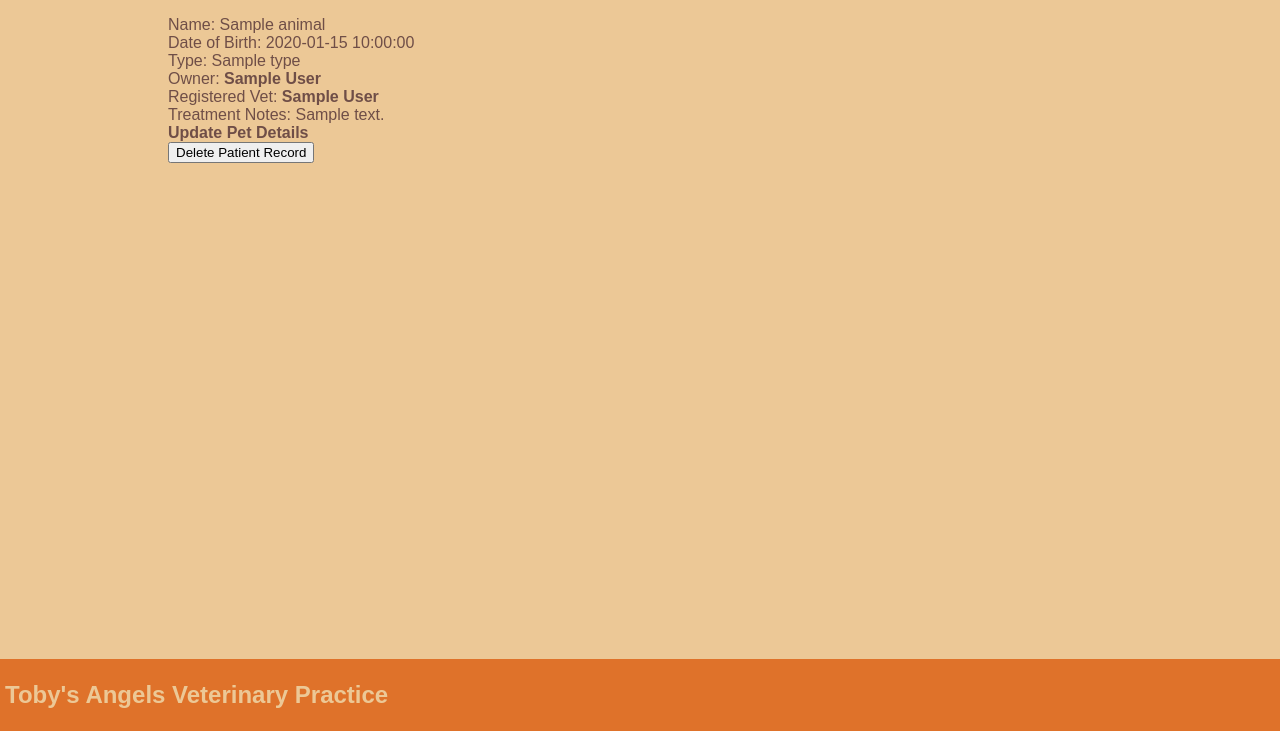
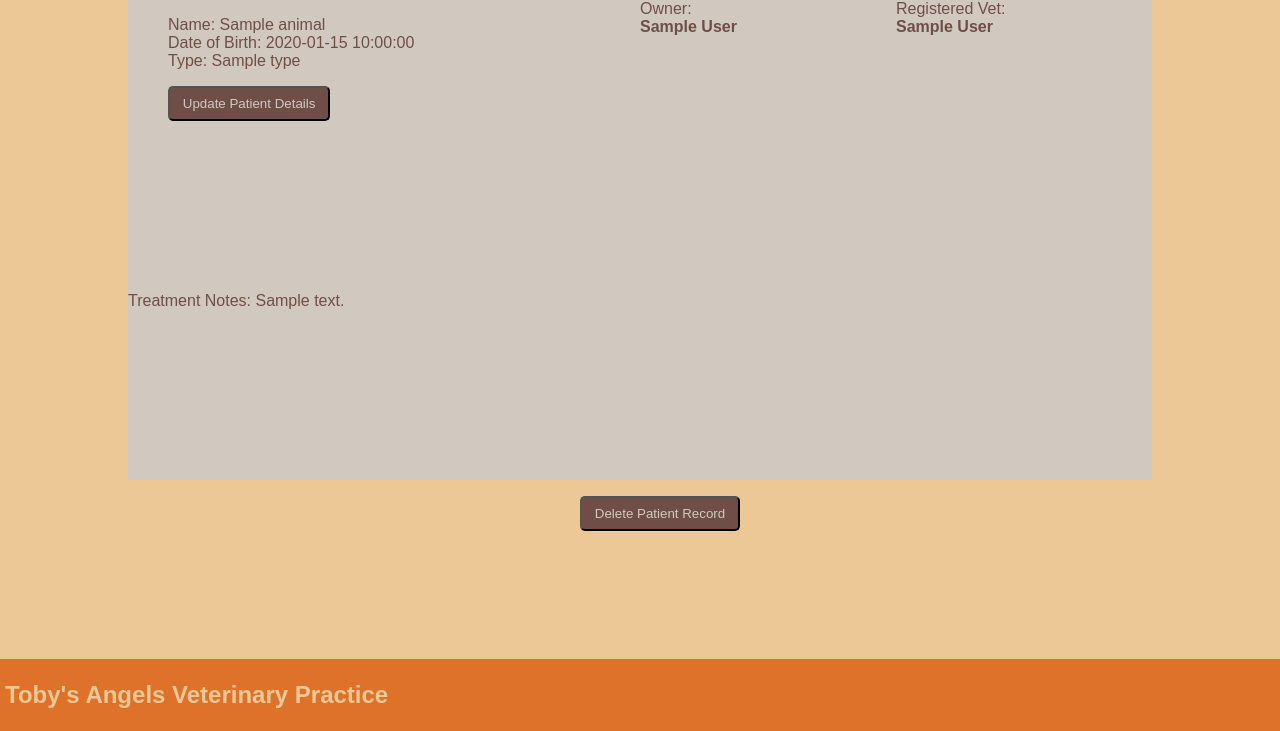
Before and after one commit to IronsideF/vet_manager_flask_project, a Flask app: page /animals/1 in a window 1280 px wide. Shown: the part 69-800 px from the top of the page. Run offline with Flask 2, Linux system fonts and the light colour scheme; a database or web service that is not in the repository returns one stand-in record (values such as "Sample title"); some libraries are stand-ins or nearby versions.

Commit message:
completed initial styling

```diff
--- a/static/style.css
+++ b/static/style.css
@@ -191,6 +191,24 @@ ul {
     margin-left: 40px;
 }
 
+.owner-details {
+    display: flex;
+    flex-direction: column;
+}
+
+.owner-details button {
+    margin-left: 40px;
+    margin-top: 10px;
+}
+
+.animal-details {
+    display: flex;
+    flex-direction: column;
+}
+.animal-details button {
+    margin-left: 40px;
+}
+
 .delete-form {
     margin-left: 40px;
     margin-top: 2vh;
@@ -217,9 +235,6 @@ ul {
     padding: 1vh 1vw;
 }
 
-
-
-
 .relational-list ul {
     overflow:auto;
     background-color: var(--background-color);
@@ -228,6 +243,17 @@ ul {
     padding-left: 10vh;
     display: flex;
     flex-direction: column;
+}
+
+.animal-page {
+    background-color: var(--standout-color);
+    height: 60vh;
+    display: grid;
+    grid-template-columns: 50% 25% 25%;
+}
+
+.notes {
+    grid-column: 1 / span 3;
 }
 
 footer {
--- a/templates/animals/show.html
+++ b/templates/animals/show.html
@@ -1,14 +1,24 @@
 {% extends 'base.html' %}{% block content %}
+<div class="animal-page">
+    <div class="animal-details">
     <ul>
         <li>Name: {{ animal.name }}</li>
         <li>Date of Birth: {{ animal.dob }}</li>
         <li>Type: {{ animal.type }}</li>
-        <li>Owner: <a href="/owners/{{animal.owner.id}}">{{animal.owner.first_name}} {{animal.owner.last_name}}</a></li>
-        <li>Registered Vet: <a href="/vets/{{animal.vet.id}}">{{animal.vet.first_name}} {{animal.vet.last_name}}</a></li>
-        <li>Treatment Notes: {{animal.treatment_notes}}</li>
-        <a href="/animals/{{animal.id}}/edit">Update Pet Details</a>
-        <form action="/animals/{{animal.id}}/delete" method="post">
-            <input type="submit" value="Delete Patient Record">
-        </form>
     </ul>
+    <a href="/animals/{{animal.id}}/edit"><button class="form-button">Update Patient Details</button></a>
+</div>
+    <div class="owner-details">
+        Owner: <a href="/owners/{{animal.owner.id}}">{{animal.owner.first_name}} {{animal.owner.last_name}}</a>
+    </div>
+    <div class="vet-details">
+        Registered Vet: <a href="/vets/{{animal.vet.id}}">{{animal.vet.first_name}} {{animal.vet.last_name}}</a>
+    </div>
+    <div class="notes">
+        Treatment Notes: {{animal.treatment_notes}}
+    </div>
+</div>
+<form action="/animals/{{animal.id}}/delete" method="post" class="delete-form">
+    <button type="submit" class="form-button">Delete Patient Record</button>
+</form>
 {% endblock content %}
--- a/templates/owners/index.html
+++ b/templates/owners/index.html
@@ -4,9 +4,9 @@
         {% for owner in owners %}
             <li>
                 Name:<a href="/owners/{{owner.id}}">{{owner.first_name}} {{owner.last_name}}</a>
-                Phone number: {{owner.phone_num}}
-                Email: {{owner.email}}
-                Currently Registered: {{owner.registered}}
+                Phone number: {{owner.phone_num}} <br>
+                Email: {{owner.email}} <br>
+                Currently Registered: {{owner.registered}} <br>
             </li>
         {% endfor %}
     </ul>
--- a/templates/vets/new.html
+++ b/templates/vets/new.html
@@ -6,6 +6,6 @@
         <input type="text" name="last_name" id="last_name"></div>
         <div><label for="specialism">Specialism</label>
         <input type="text" name="specialism" id="specialism"></div>
-        <input type="submit" value="Add Vet">
+        <div class="main-buttons"><button type="submit">Add Vet</button></div>
     </form>
 {% endblock content %}
```
Also changed, not shown: templates/vets/show.html (+5 -6 lines).
